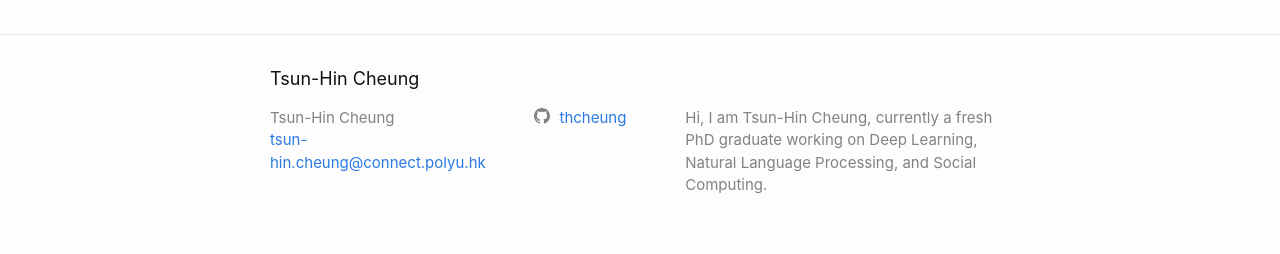
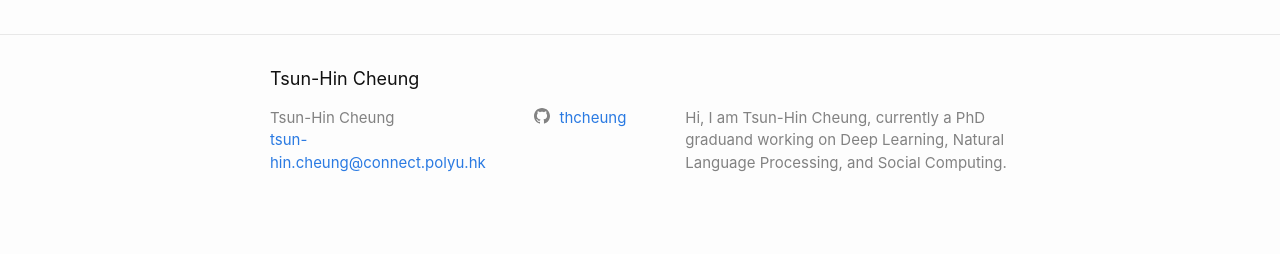
Before and after one commit to thcheung/thcheung.github.io, a Jekyll site: the page built from index.markdown, in a window 1280 px wide. Shown: the part 1025-1279 px from the top of the page. Built offline with Jekyll 4.4.1, drawn with Linux system fonts in a browser that asks for light colours.

Commit message:
Update _config.yml

```diff
--- a/_config.yml
+++ b/_config.yml
@@ -21,7 +21,7 @@
 title: Tsun-Hin Cheung
 email: tsun-hin.cheung@connect.polyu.hk
 description: >- # this means to ignore newlines until "baseurl:"
-   Hi, I am Tsun-Hin Cheung, currently a fresh PhD graduate working on Deep Learning, Natural Language Processing, and Social Computing.
+   Hi, I am Tsun-Hin Cheung, currently a PhD graduand working on Deep Learning, Natural Language Processing, and Social Computing.
 baseurl: "" # the subpath of your site, e.g. /blog
 url: "https://github.com/thcheung" # the base hostname & protocol for your site, e.g. http://example.com
 # twitter_username: thscheung
```
